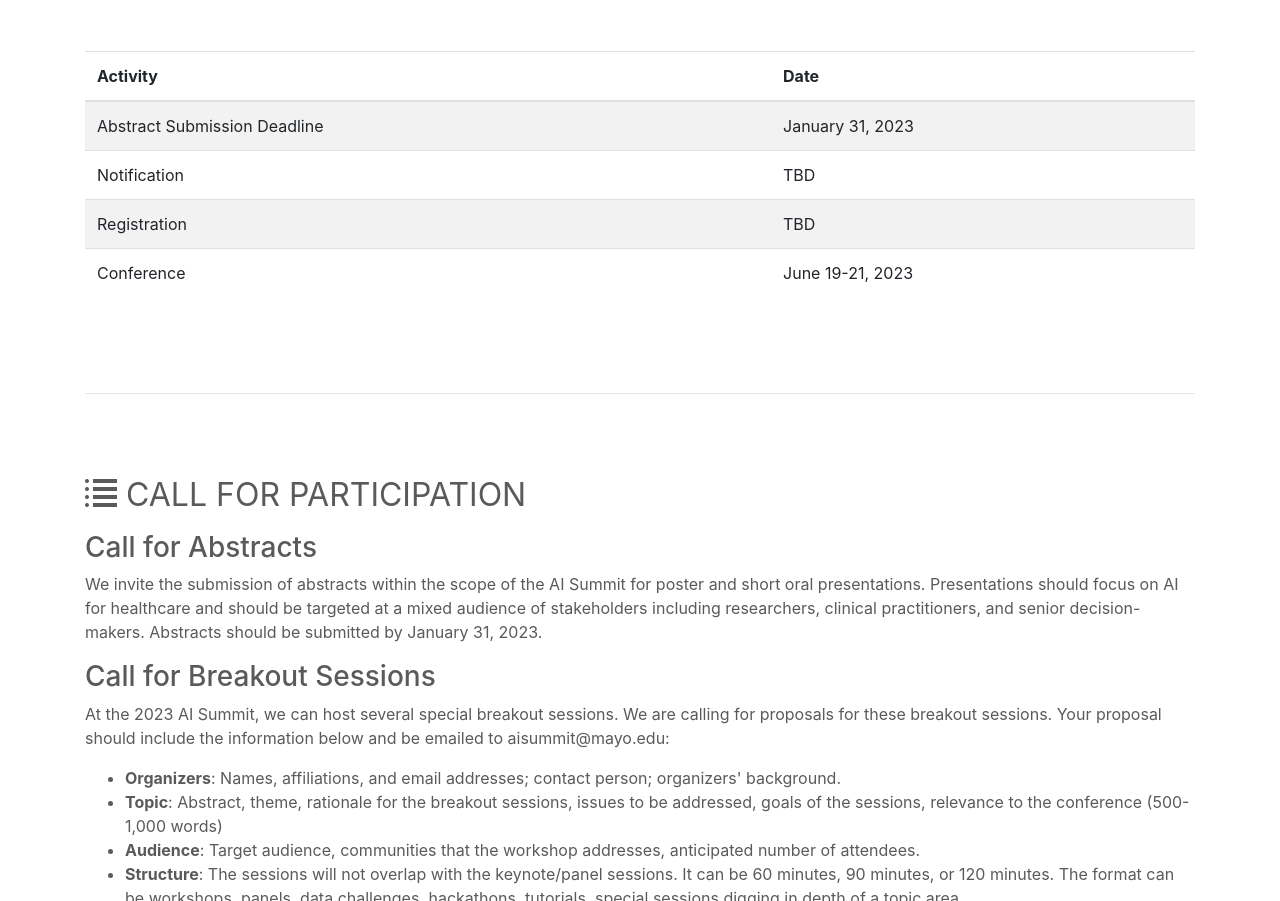
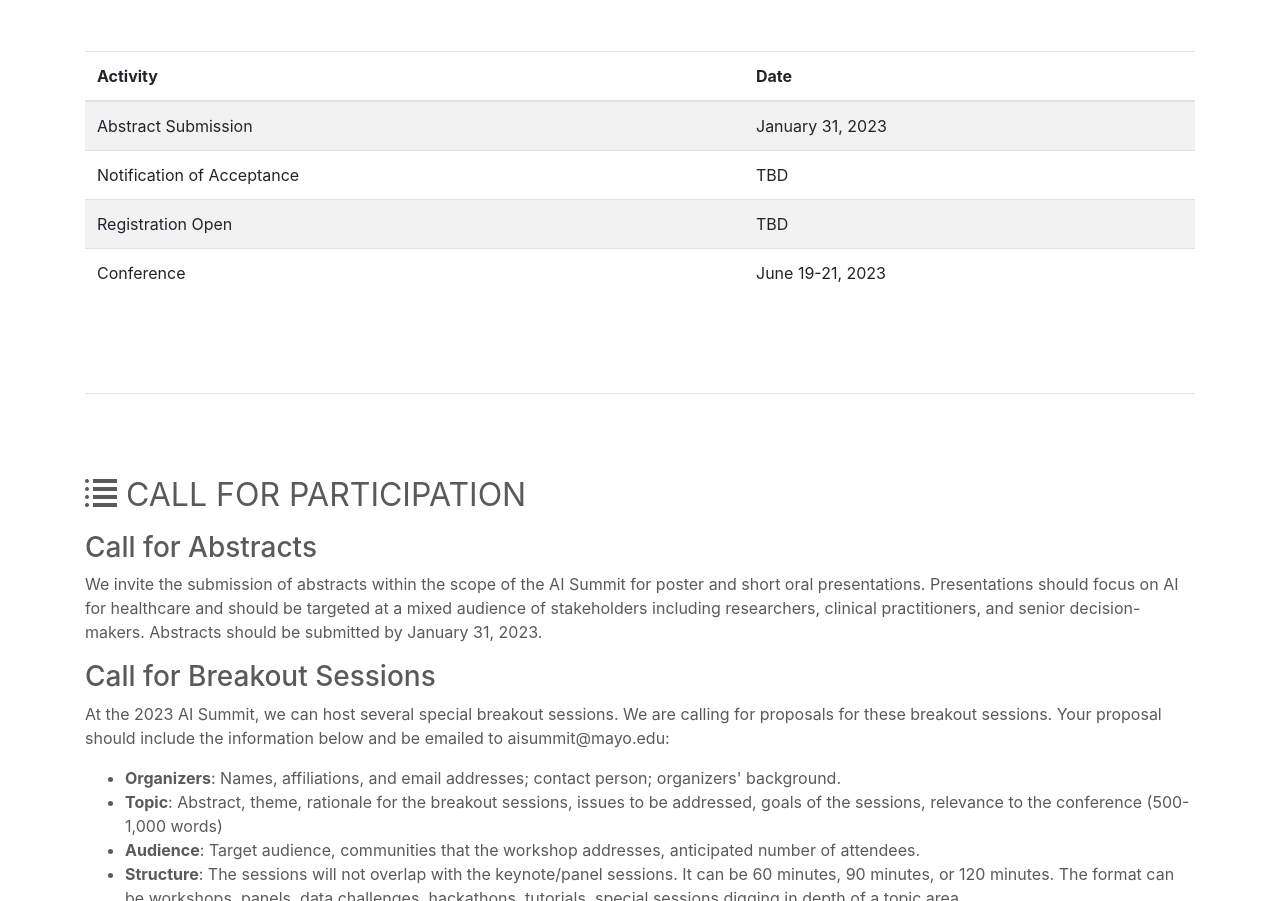
Before and after one commit to OHNLP/AI-Summit, a plain HTML site: page index.html in a window 1280 px wide. Shown: the part 1144-2045 px from the top of the page. Drawn offline with Linux system fonts and the light colour scheme.

Commit message:
update info

```diff
--- a/index.html
+++ b/index.html
@@ -338,15 +338,15 @@
             </thead>
             <tbody>
               <tr>
-                <td>Abstract Submission Deadline</td>
+                <td>Abstract Submission</td>
                 <td>January 31, 2023</td>
               </tr>
               <tr>
-                <td>Notification</td>
+                <td>Notification of Acceptance</td>
                 <td>TBD</td>
               </tr>
               <tr>
-                <td>Registration</td>
+                <td>Registration Open</td>
                 <td>TBD</td>
               </tr>
               <tr>
```
